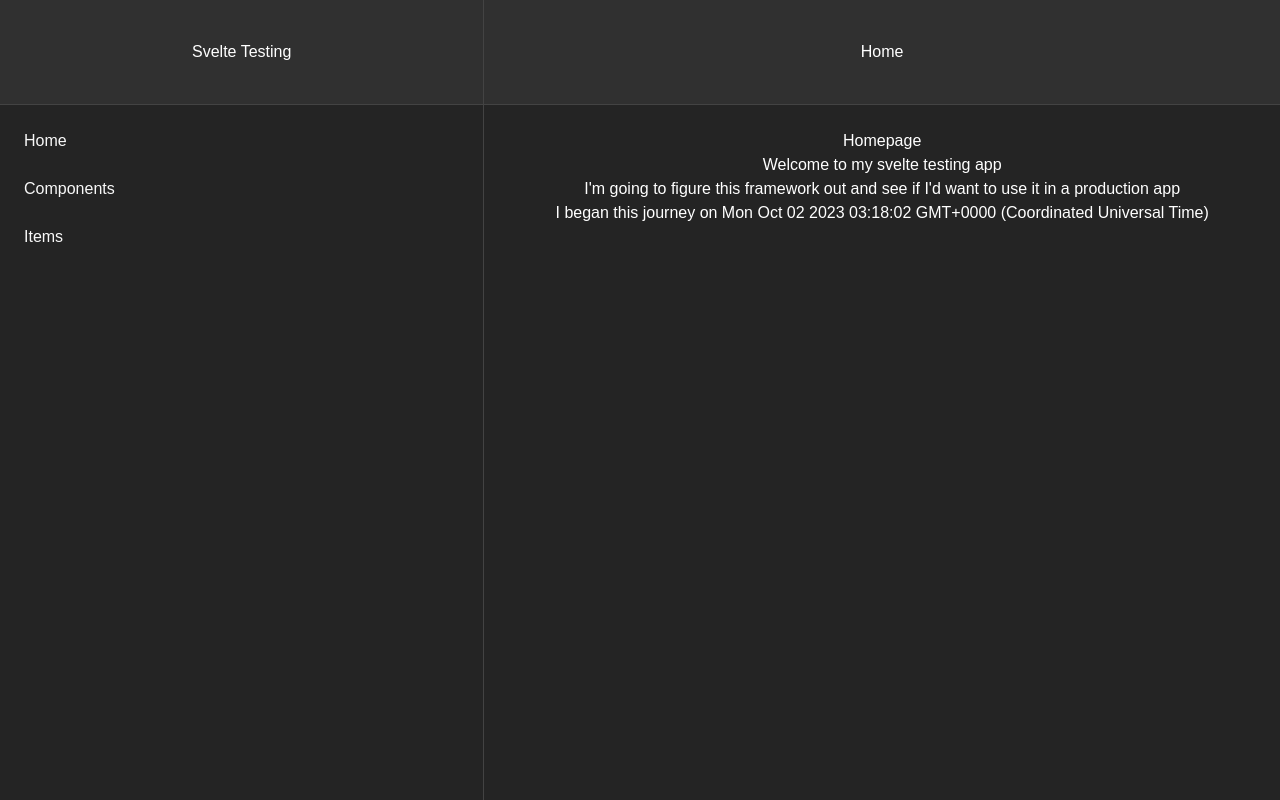
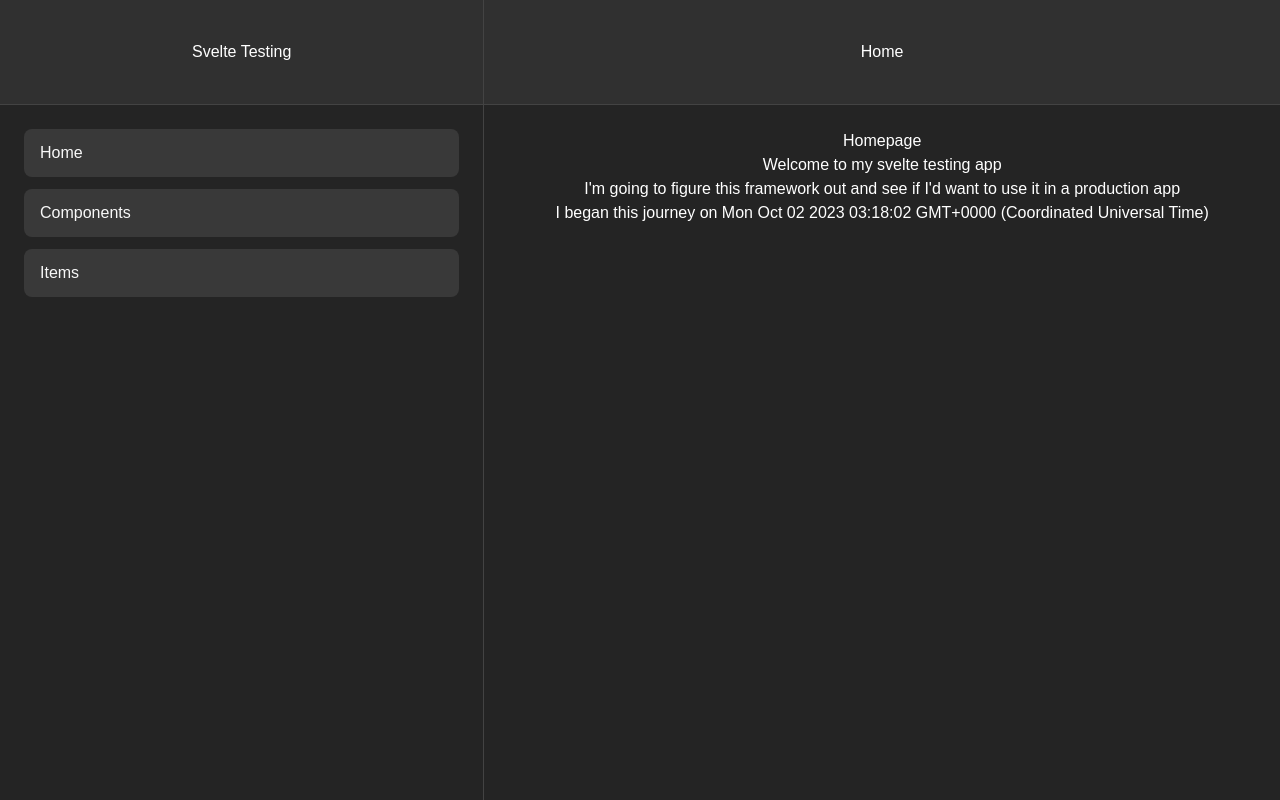
Before and after one commit to domuen/svelte-testing, a SvelteKit app: page / in a window 1280 px wide. Built offline with nearby package versions, Linux system fonts and the light colour scheme; a web font is replaced by a local one.

Commit message:
create nav button

```diff
--- a/package.json
+++ b/package.json
@@ -29,6 +29,7 @@
 		"@sveltejs/kit": "^1.20.4",
 		"@sveltejs/package": "^2.0.0",
 		"autoprefixer": "^10.4.16",
+		"classnames": "^2.3.2",
 		"postcss": "^8.4.31",
 		"publint": "^0.1.9",
 		"svelte": "^4.0.5",
--- /dev/null
+++ b/src/lib/components/base/nav-button.svelte
@@ -0,0 +1,29 @@
+<script lang="ts">
+  import { goto } from "$app/navigation";
+  import cn from "classnames";
+
+  export let label: undefined | string = undefined;
+  export let href: undefined | string = undefined;
+  export let enabled: boolean = false;
+
+  const bg = (() => {
+    if (enabled) return "bg-nav-button-enabled-bg";
+    return "";
+  })();
+
+  const handleNavigate = () => {
+    goto(href!);
+  };
+</script>
+
+<!-- svelte-ignore a11y-click-events-have-key-events a11y-no-static-element-interactions -->
+<div
+  class={cn(
+    bg,
+    "hover:bg-nav-button-hover-bg focus:bg-nav-button-focus-bg rounded-lg px-4 py-3 select-none"
+  )}
+  on:click={handleNavigate}
+>
+  <!-- TODO add icons -->
+  <p class="text-button-text">{label}</p>
+</div>
--- a/src/routes/+layout.svelte
+++ b/src/routes/+layout.svelte
@@ -3,12 +3,13 @@
   import { goto } from "$app/navigation";
   import { page } from "$app/stores";
 
+  import NavButton from "$lib/components/base/nav-button.svelte";
+
+  let { pathname } = $page.url;
+
   const routeHeader = (() => {
-    const { pathname } = $page.url;
-
     if (pathname === "/") return "Home";
     if (pathname === "/components") return "Components";
-
     return pathname;
   })();
 
@@ -24,7 +25,7 @@
     {
       name: "Items",
       path: "/items",
-    }
+    },
   ];
 
   const handleNavigate = () => {
@@ -38,9 +39,9 @@
       <h1 class="whitespace-nowrap">Svelte Testing</h1>
     </div>
 
-    <div class="flex flex-col p-6 gap-6">
+    <div class="flex flex-col p-6 gap-3">
       {#each routes as route}
-        <a class="text-button-text" href={route.path}>{route.name}</a>
+        <NavButton label={route.name} href={route.path} enabled={true} />
       {/each}
     </div>
   </div>
--- a/tailwind.config.js
+++ b/tailwind.config.js
@@ -9,7 +9,11 @@
       "secondary": "#434343",
 
       "button-bg": "#535353",
-      "button-text": "#f8f8f8"
+      "button-text": "#f8f8f8",
+
+      "nav-button-enabled-bg": "#393939",
+      "nav-button-hover-bg": "#404040",
+      "nav-button-focus-bg":"#4d4d4d"
     }
   },
   plugins: []
```
